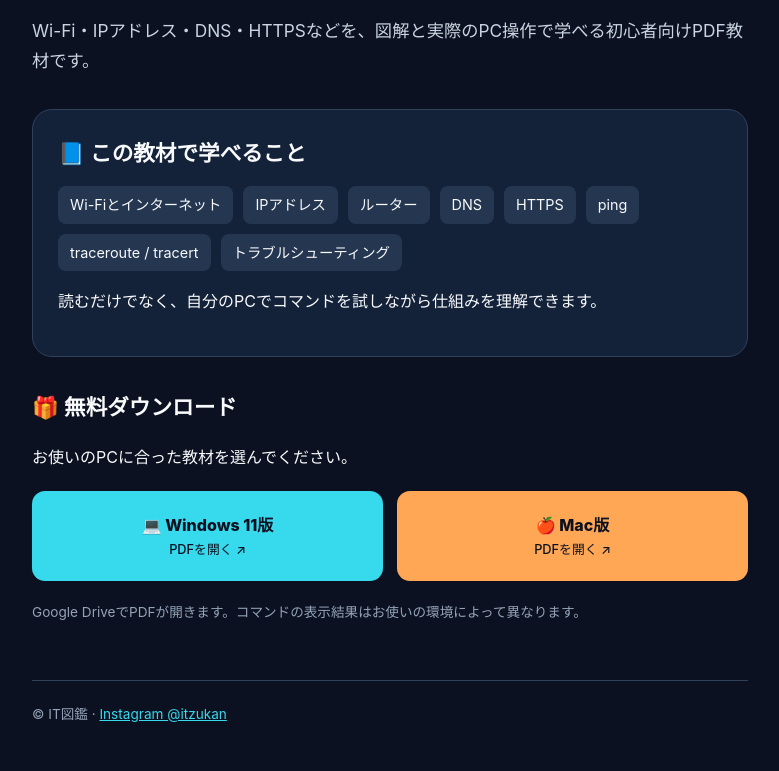
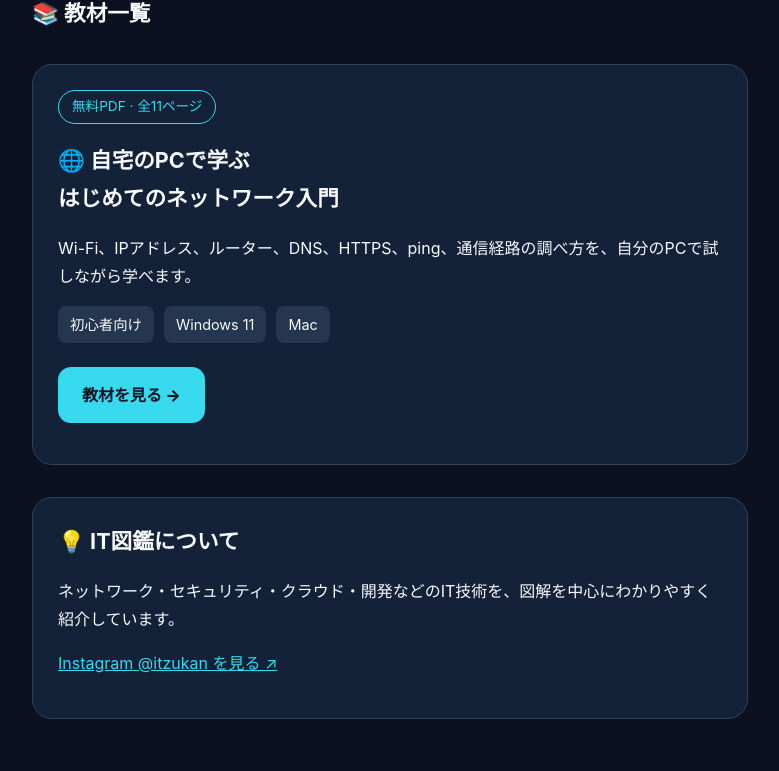
Before and after one commit to itzukan/itzukan.github.io, a plain HTML site: page index.html in a window 1280 px wide. Shown: the part 380-1151 px from the top of the page, without its empty margins (250-1029 px from the left). Drawn offline with Linux system fonts and the light colour scheme.

Commit message:
Create IT図鑑 materials index landing page

```diff
--- a/index.html
+++ b/index.html
@@ -1,4 +1,4 @@
 <!doctype html>
-<html lang="ja"><head><meta charset="utf-8"><meta name="viewport" content="width=device-width,initial-scale=1"><meta name="description" content="IT図鑑の無料ネットワーク入門教材。Windows 11版・Mac版の全11ページPDFを無料配布。"><meta name="theme-color" content="#0B1120"><title>無料ネットワーク入門教材 | IT図鑑</title><style>
-:root{color-scheme:dark}*{box-sizing:border-box}body{margin:0;background:#0B1120;color:#f8fafc;font-family:-apple-system,BlinkMacSystemFont,"Noto Sans JP",sans-serif;line-height:1.75}main{max-width:760px;margin:auto;padding:32px 22px 72px}.brand{color:#37D9EC;font-weight:900;letter-spacing:.08em}.tag{display:inline-block;border:1px solid #37D9EC;border-radius:30px;padding:4px 13px;color:#37D9EC;font-size:.85rem;margin-top:55px}h1{font-size:clamp(2rem,6vw,3.2rem);line-height:1.35;margin:20px 0}h1 em{color:#37D9EC;font-style:normal}.lead{color:#cbd5e1;font-size:1.08rem}.panel{background:#142239;border:1px solid #30415c;border-radius:20px;padding:25px;margin:32px 0}h2{font-size:1.35rem;margin:0 0 14px}.topics{display:flex;flex-wrap:wrap;gap:10px}.topics span{background:#243650;padding:6px 12px;border-radius:8px;font-size:.9rem}.buttons{display:grid;grid-template-columns:1fr 1fr;gap:14px;margin:20px 0}.btn{display:block;padding:20px 10px;text-align:center;border-radius:13px;text-decoration:none;font-weight:800;background:#37D9EC;color:#0B1120}.btn.secondary{background:#FFA755}.btn small{display:block;font-size:.8rem;font-weight:500}.note,footer{color:#94a3b8;font-size:.85rem}footer{border-top:1px solid #30415c;padding-top:22px;margin-top:55px}a:focus-visible{outline:3px solid white;outline-offset:4px}@media(max-width:520px){.buttons{grid-template-columns:1fr}.tag{margin-top:35px}}
-</style></head><body><main><header class="brand">IT図鑑</header><section><span class="tag">完全無料 · 全11ページ</span><h1>自宅のPCで学ぶ<br><em>はじめての<br>ネットワーク入門</em></h1><p class="lead">Wi-Fi・IPアドレス・DNS・HTTPSなどを、図解と実際のPC操作で学べる初心者向けPDF教材です。</p></section><section class="panel"><h2>📘 この教材で学べること</h2><div class="topics"><span>Wi-Fiとインターネット</span><span>IPアドレス</span><span>ルーター</span><span>DNS</span><span>HTTPS</span><span>ping</span><span>traceroute / tracert</span><span>トラブルシューティング</span></div><p>読むだけでなく、自分のPCでコマンドを試しながら仕組みを理解できます。</p></section><section id="download"><h2>🎁 無料ダウンロード</h2><p>お使いのPCに合った教材を選んでください。</p><div class="buttons"><a class="btn" href="https://drive.google.com/file/d/1eotpKywNKzWJpmpQLmSAqnvPIF29G32B/view" target="_blank" rel="noopener noreferrer">💻 Windows 11版<small>PDFを開く ↗</small></a><a class="btn secondary" href="https://drive.google.com/file/d/10z2W71nbIZ9b-kifTIsWCqW5q-MVHoNt/view" target="_blank" rel="noopener noreferrer">🍎 Mac版<small>PDFを開く ↗</small></a></div><p class="note">Google DriveでPDFが開きます。コマンドの表示結果はお使いの環境によって異なります。</p></section><footer>© IT図鑑 · <a style="color:#37D9EC" href="https://www.instagram.com/itzukan/">Instagram @itzukan</a></footer></main></body></html>
+<html lang="ja"><head><meta charset="utf-8"><meta name="viewport" content="width=device-width,initial-scale=1"><meta name="theme-color" content="#0B1120"><meta name="description" content="IT図鑑の無料IT学習教材一覧。図解と実際の操作で、ネットワークなどのIT技術を学べます。"><title>無料IT教材一覧 | IT図鑑</title><style>
+:root{color-scheme:dark}*{box-sizing:border-box}body{margin:0;background:#0B1120;color:#f8fafc;font-family:-apple-system,BlinkMacSystemFont,"Noto Sans JP",sans-serif;line-height:1.75}main{max-width:760px;margin:auto;padding:32px 22px 72px}.brand{color:#37D9EC;font-weight:900;letter-spacing:.08em}.tag{display:inline-block;border:1px solid #37D9EC;border-radius:30px;padding:4px 13px;color:#37D9EC;font-size:.85rem;margin-top:55px}h1{font-size:clamp(2rem,6vw,3.2rem);line-height:1.35;margin:20px 0}h1 em{color:#37D9EC;font-style:normal}.lead{color:#cbd5e1;font-size:1.08rem}.panel{background:#142239;border:1px solid #30415c;border-radius:20px;padding:25px;margin:32px 0}h2{font-size:1.35rem;margin:0 0 14px}.topics{display:flex;flex-wrap:wrap;gap:10px}.topics span{background:#243650;padding:6px 12px;border-radius:8px;font-size:.9rem}.btn{display:inline-block;padding:14px 24px;text-align:center;border-radius:13px;text-decoration:none;font-weight:800;background:#37D9EC;color:#0B1120;margin-top:8px}.note,footer{color:#94a3b8;font-size:.85rem}footer{border-top:1px solid #30415c;padding-top:22px;margin-top:55px}a:focus-visible{outline:3px solid white;outline-offset:4px}
+</style></head><body><main><header class="brand">IT図鑑</header><section><span class="tag">FREE IT LEARNING MATERIALS</span><h1>図解と実践で学ぶ<br><em>無料IT教材</em></h1><p class="lead">難しいIT技術を、やさしい図解と身近な例で。IT図鑑の無料学習教材をまとめています。</p></section><section><h2>📚 教材一覧</h2><article class="panel"><span class="tag" style="margin:0">無料PDF · 全11ページ</span><h2 style="margin-top:18px">🌐 自宅のPCで学ぶ<br>はじめてのネットワーク入門</h2><p>Wi-Fi、IPアドレス、ルーター、DNS、HTTPS、ping、通信経路の調べ方を、自分のPCで試しながら学べます。</p><div class="topics"><span>初心者向け</span><span>Windows 11</span><span>Mac</span></div><p><a class="btn" href="/materials/network/">教材を見る →</a></p></article></section><section class="panel"><h2>💡 IT図鑑について</h2><p>ネットワーク・セキュリティ・クラウド・開発などのIT技術を、図解を中心にわかりやすく紹介しています。</p><p><a style="color:#37D9EC" href="https://www.instagram.com/itzukan/" target="_blank" rel="noopener noreferrer">Instagram @itzukan を見る ↗</a></p></section><footer>© IT図鑑</footer></main></body></html>
```
